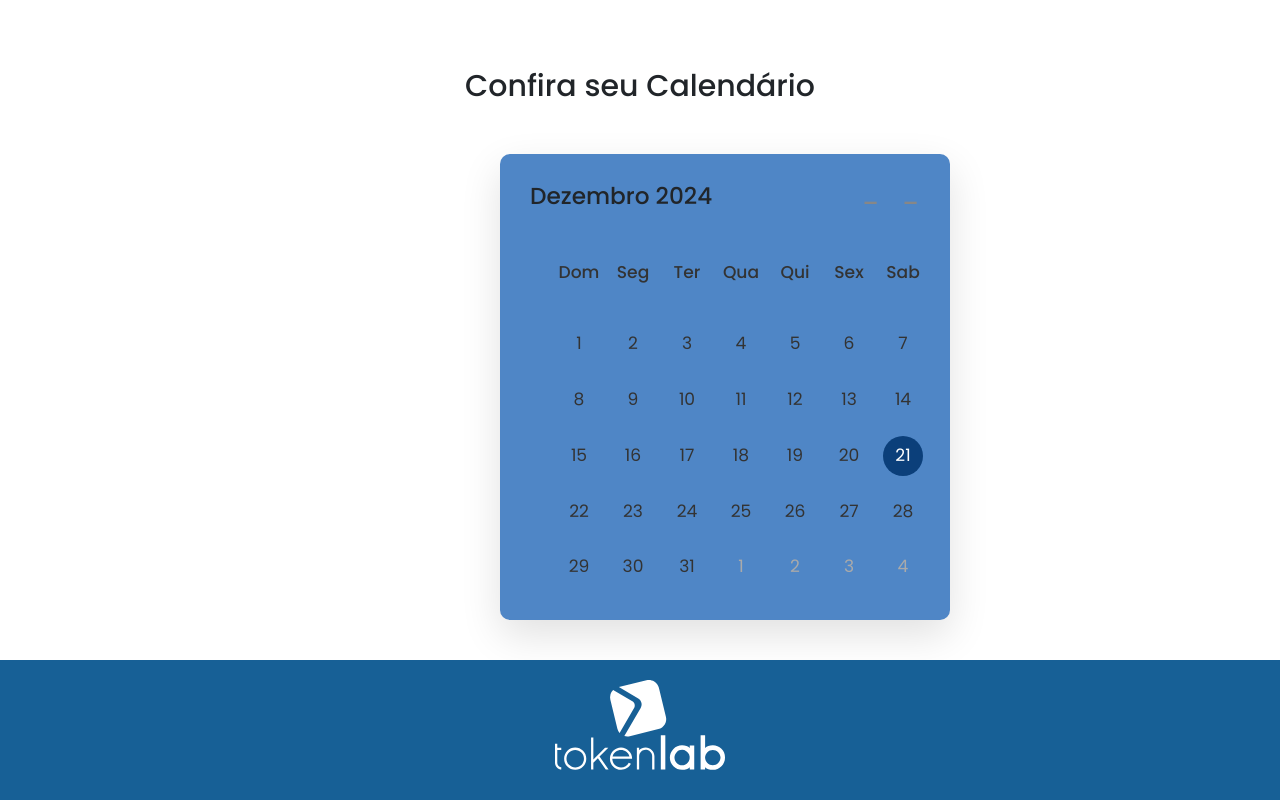
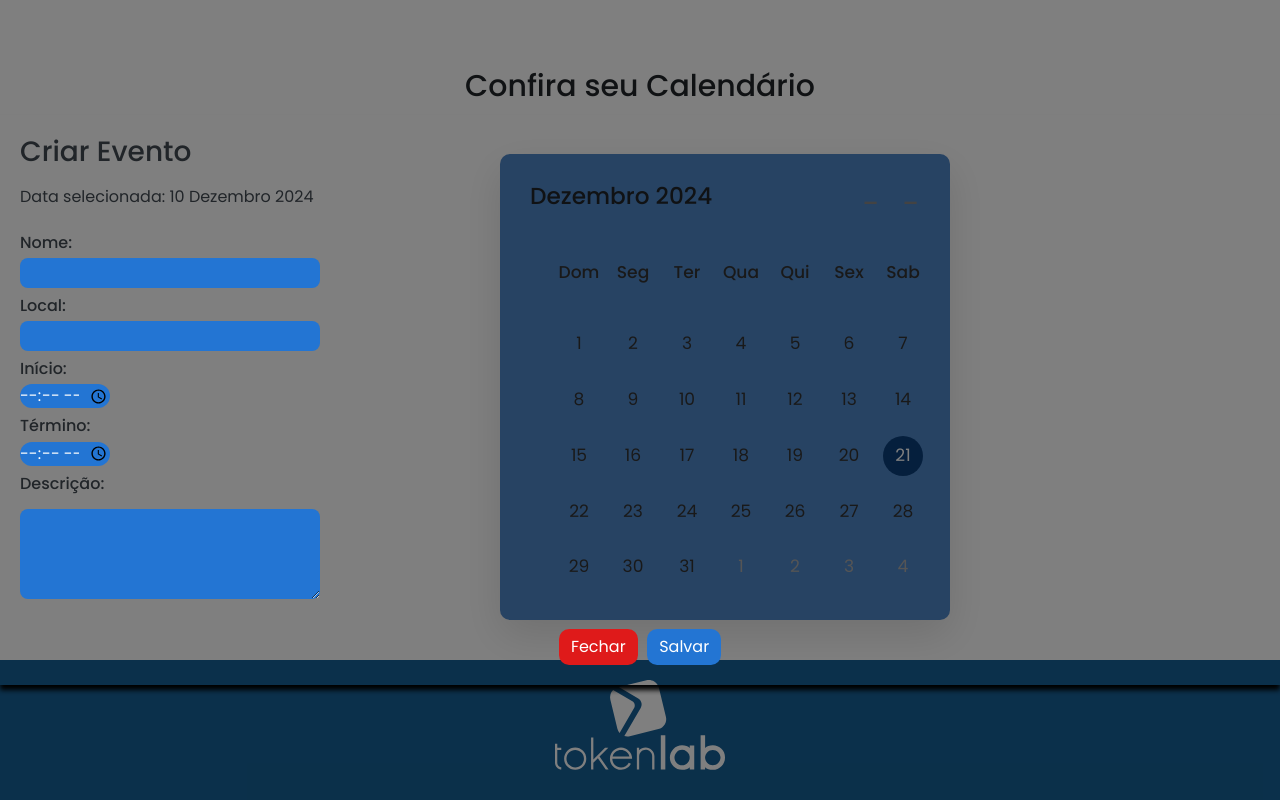
Before and after one commit to souzadevofic/events-calend, a React (Vite) app: page / in a window 1280 px wide. Both pictures are taken after a click on the item "10". Shown: the part 531-1331 px from the top of the page. Built offline with nearby package versions, Linux system fonts and the light colour scheme.

Commit message:
ajustes no componente modal

```diff
--- /dev/null
+++ b/src/Components/Modal/Modal.css
@@ -0,0 +1,41 @@
+.modal-overlay {
+    position: fixed;
+    top: 0;
+    left: 0;
+    width: 100%;
+    height: 100%;
+    background: rgba(0, 0, 0, 0.5);
+    display: flex;
+    justify-content: center;
+    align-items: center;
+    z-index: 1050;
+}
+
+.modal-content {
+    background-color: #ffffff;
+    border-radius: 8px;
+    padding: 20px;
+    position: relative;
+    width: 100%;
+    max-width: 400px;
+    box-shadow: 0 5px 5px black;
+}
+
+.container-btn {
+    display: flex;
+    margin-top: 30px;
+    gap: 0.6rem;
+    justify-content: center;
+    align-items: center;
+}
+.container-btn > .btn-fechar {
+    background-color: #df1a1a;
+    border: none;
+    border-radius: 10px;
+}
+
+.container-btn > .btn-save {
+    background-color: #2375D3;
+    border: none;
+    border-radius: 10px;
+}
--- /dev/null
+++ b/src/Components/Modal/Modal.jsx
@@ -0,0 +1,26 @@
+import React from 'react';
+import './Modal.css';
+import 'bootstrap/dist/css/bootstrap.min.css';
+
+export function Modal({ children, onClose }) {
+    return (
+        <div className="modal-overlay" onClick={onClose}>
+            <div className="modal-dialog modal-content" onClick={(e) => e.stopPropagation()}>
+
+                <div className="modal-body">
+                    {children}
+                </div>
+                <div className="container-btn">
+                    <button
+                        type="button"
+                        className="btn-fechar btn btn-secondary"
+                        onClick={onClose}
+                    >
+                        Fechar
+                    </button>
+                    <button type="button" className="btn-save btn btn-primary">Salvar</button>
+                </div>
+            </div>
+        </div>
+    );
+}
--- a/src/Components/Section/Section.css
+++ b/src/Components/Section/Section.css
@@ -124,3 +124,49 @@ section .current-date{
 .days li:not(.active):hover::before{
   background: #ffffff;
 }
+
+
+.templete-event {
+  display: flex;
+  flex-direction: column;
+  gap: 0.5rem;
+}
+
+.templete-event > h2 {
+  font-size: medium;
+}
+
+.templete-event > .horario {
+  color: #fff;
+  width: 90px;
+  background-color: #2375d3;
+  text-align: center;
+  border-radius: 20px;
+  border: none;
+  margin: 0 ;
+  margin-top: -10px;
+}
+
+.templete-event > .name-event {
+  color: #ffffff;
+  width: 300px;
+  height: 30px;
+  background-color: #2375d3;
+  border-radius: 8px;
+  border: none;
+  margin: 0 ;
+  margin-top: -10px;
+  padding-left: 10px;
+  font-size: 15px;
+}
+
+textarea {
+  color: #ffffff;
+  font-size: 15px;
+  padding-left: 10px;
+  width: 300px;
+  height: 90px;
+  background-color: #2375d3;
+  border: none;
+  border-radius: 8px;
+}
--- a/src/Components/Section/Section.jsx
+++ b/src/Components/Section/Section.jsx
@@ -1,18 +1,20 @@
 import React, { useEffect, useState } from 'react';
 import './Section.css';
 import '../../../src/App.css';
+import { Modal } from '../Modal/Modal';
 
 export function Section() {
     const [currYear, setCurrYear] = useState(new Date().getFullYear());
     const [currMonth, setCurrMonth] = useState(new Date().getMonth());
     const [days, setDays] = useState([]);
+    const [isModalOpen, setIsModalOpen] = useState(false); // Estado para controlar o modal
+    const [selectedDate, setSelectedDate] = useState(null); // Estado para armazenar a data selecionada
 
     const months = [
         "Janeiro", "Fevereiro", "Março", "Abril", "Maio", "Junho",
         "Julho", "Agosto", "Setembro", "Outubro", "Novembro", "Dezembro"
     ];
 
-    // Função para gerar o calendário
     const renderCalendar = () => {
         const date = new Date();
         const firstDayOfMonth = new Date(currYear, currMonth, 1).getDay();
@@ -24,47 +26,42 @@ export function Section() {
 
         // Dias do mês anterior
         for (let i = firstDayOfMonth; i > 0; i--) {
-            daysArray.push({ day: lastDateOfLastMonth - i + 1, className: "inactive" });
+            daysArray.push({ day: lastDateOfLastMonth - i + 1, className: "inactive", isCurrentMonth: false });
         }
 
         // Dias do mês atual
         for (let i = 1; i <= lastDateOfMonth; i++) {
             const isToday = i === date.getDate() && currMonth === new Date().getMonth() && currYear === new Date().getFullYear();
-            daysArray.push({ day: i, className: isToday ? "active" : "" });
+            daysArray.push({ day: i, className: isToday ? "active" : "", isCurrentMonth: true });
         }
 
         // Dias do próximo mês
         for (let i = 1; i <= 6 - lastDayOfMonth; i++) {
-            daysArray.push({ day: i, className: "inactive" });
+            daysArray.push({ day: i, className: "inactive", isCurrentMonth: false });
         }
 
         setDays(daysArray);
     };
 
-    // Atualiza o calendário quando `currYear` ou `currMonth` mudarem
     useEffect(() => {
         renderCalendar();
     }, [currYear, currMonth]);
 
-    // Funções de navegação
     const handlePrevMonth = () => {
-        setCurrMonth((prev) => {
-            if (prev === 0) {
-                setCurrYear((year) => year - 1);
-                return 11;
-            }
-            return prev - 1;
-        });
+        setCurrMonth((prev) => (prev === 0 ? 11 : prev - 1));
+        setCurrYear((prevYear) => (currMonth === 0 ? prevYear - 1 : prevYear));
     };
 
     const handleNextMonth = () => {
-        setCurrMonth((prev) => {
-            if (prev === 11) {
-                setCurrYear((year) => year + 1);
-                return 0;
-            }
-            return prev + 1;
-        });
+        setCurrMonth((prev) => (prev === 11 ? 0 : prev + 1));
+        setCurrYear((prevYear) => (currMonth === 11 ? prevYear + 1 : prevYear));
+    };
+
+    const handleDayClick = (day, isCurrentMonth) => {
+        if (isCurrentMonth) {
+            setSelectedDate(`${day} ${months[currMonth]} ${currYear}`);
+            setIsModalOpen(true);
+        }
     };
 
     return (
@@ -94,11 +91,45 @@ export function Section() {
                     </ul>
                     <ul className="days">
                         {days.map((item, index) => (
-                            <li key={index} className={item.className}>{item.day}</li>
+                            <li
+                                key={index}
+                                className={item.className}
+                                onClick={() => handleDayClick(item.day, item.isCurrentMonth)}
+                                style={{ cursor: item.isCurrentMonth ? 'pointer' : 'default' }}
+                            >
+                                {item.day}
+                            </li>
                         ))}
                     </ul>
                 </div>
             </div>
+
+            {/* Modal */}
+            {isModalOpen && (
+                <Modal onClose={() => setIsModalOpen(false)}>
+                    <div className='templete-event'>
+                        <h3>Criar Evento</h3>
+                        <p>Data selecionada: {selectedDate}</p>
+
+                        <h2>Nome:</h2>
+                        <input className='name-event' type="text" />
+
+                        <h2>Local:</h2>
+                        <input className='name-event' type="text" />
+
+                        <h2>Início:</h2>
+                        <input className='horario' type="time" />
+
+                        <h2>Término:</h2>
+                        <input className='horario' type="time" />
+
+                        <h2>Descrição:</h2>
+                    <textarea name="mensagem"></textarea>
+
+                    </div>
+
+                </Modal>
+            )}
         </>
     );
 }
```
